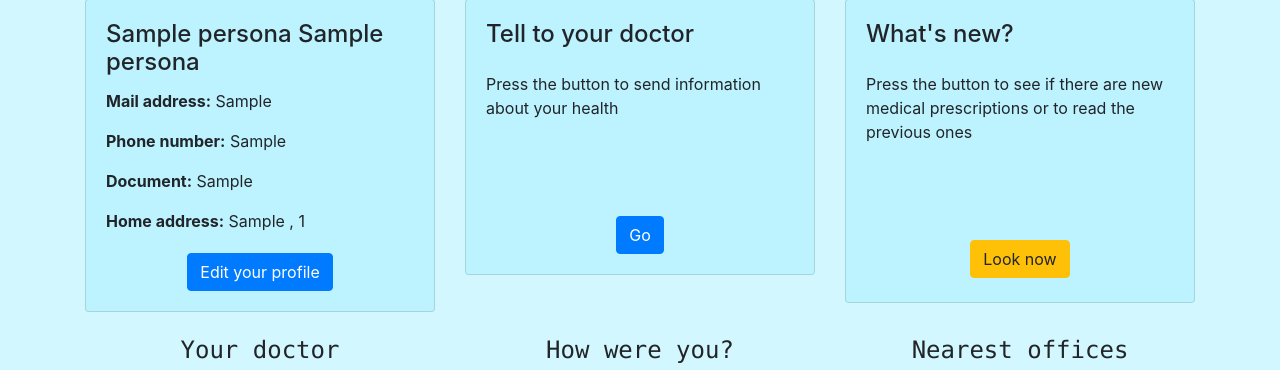
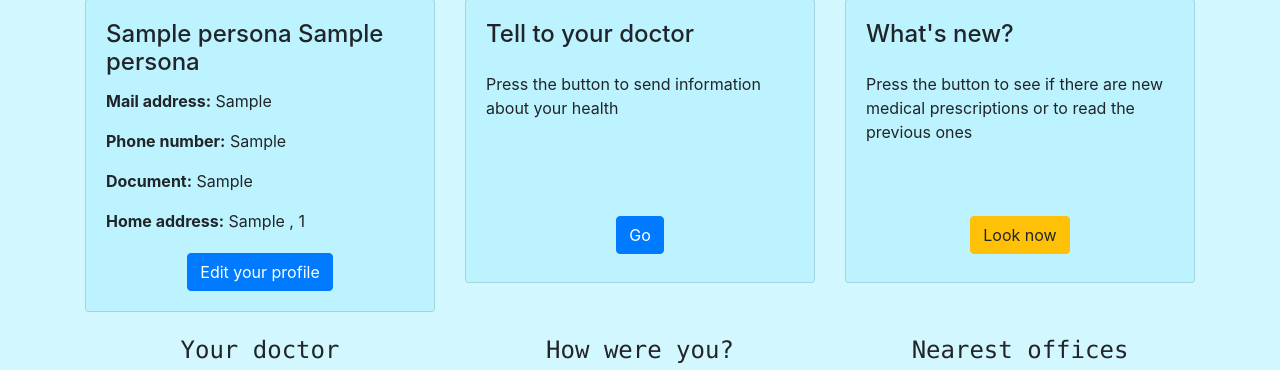
Before and after one commit to itzatom/HealthSystem, a Flask app: template hs/flask/flaskr/templates/homepage/patient.html in a window 1280 px wide. Shown: the part 206-576 px from the top of the page. Run offline with Flask 2, Linux system fonts and the light colour scheme; tables that the repository leaves empty hold one stand-in row (values such as "Sample post"); the template is opened without the code that fills it: values that come from a table or form of the project are taken from there, most other values are stand-ins (such as "Sample title", 1, 10 or a date in 2020); parts of the project's set-up code (start-up, migrations or seed data) failed here and were passed over; some libraries are stand-ins or nearby versions.

Commit message:
patient gui fixed

```diff
--- a/hs/flask/flaskr/templates/homepage/patient.html
+++ b/hs/flask/flaskr/templates/homepage/patient.html
@@ -36,10 +36,9 @@
             <div class="card-body">
               <h4 class="card-title">Tell to your doctor</h5>
                   <p class="card-text mt-4">Press the button to send information about your health</p>
-                    <div class="mt-5 text-center">
+                  <div class="mt-5 mb-2 text-center">
                       <a  href={{ url_for('first_insert', p_username = paziente.persona.username) }}  method='get' class="btn btn-primary mt-5">Go</a>
                   </div>
-
             </div>
           </div>
         </div>
@@ -52,8 +51,8 @@
             <h4 class="card-title">What's new?</h5>
             <p class="card-text mt-4">Press the button to see if there are new medical prescriptions or to read the previous ones</p>
 
-              <div class="text-center mt-5">
-                <a class="btn btn-warning mt-5 mb-1" href={{ url_for('get_prescription', p_username = paziente.persona.username) }} method='GET'>Look now</a>
+              <div class="text-center mt-4">
+                <a class="btn btn-warning mt-5 mb-2" href={{ url_for('get_prescription', p_username = paziente.persona.username) }} method='GET'>Look now</a>
               </div>
           </div>
         </div>
@@ -81,11 +80,10 @@
       <div class="col-md-4">
         <h4 class="text-monospace text-center mt-4">How were you?</h4>
         <div class="card mt-4" style="background-color: rgba(0, 209, 255, 0.1);">
-
           <div class="card-body">
             <h4 class="card-title">The past of yourself</h4>
             <p class="card-text">Select the date and press the button to select what type of information you want to see</p>
-              <div class="form-group">
+              <div class="form-group mt-2">
                 <form role="form" action="{{ url_for('request_info', username = paziente.persona.username) }}" method="POST">
                 <select name="data" class="form-control">
                   {% for x in hpdate %}
```
